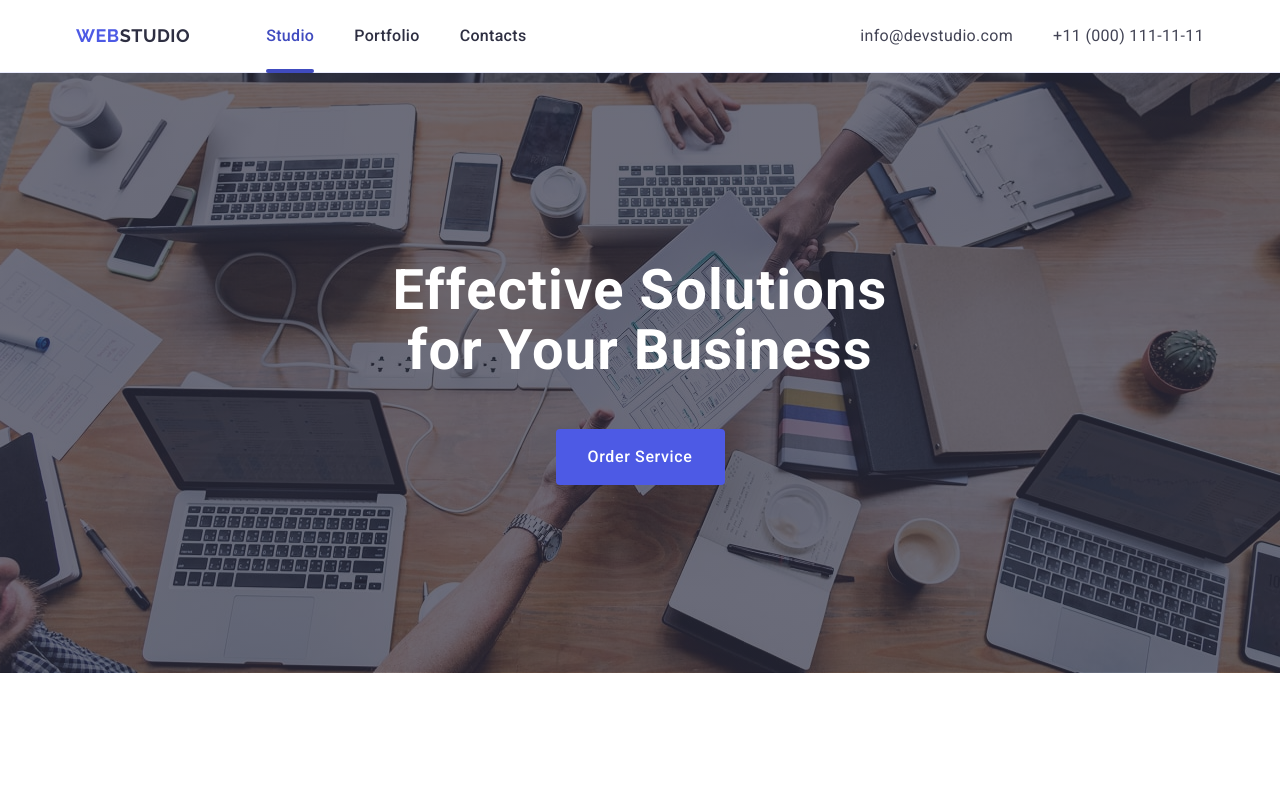
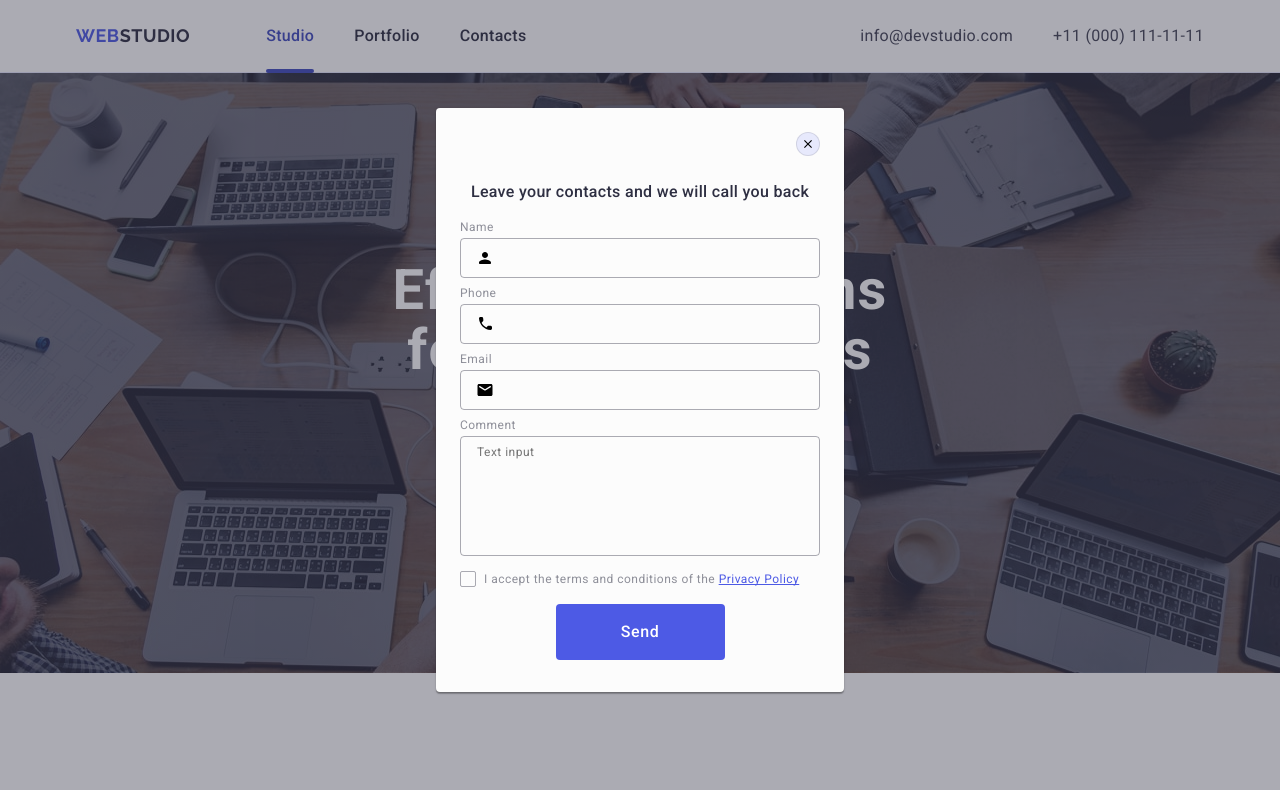
Before and after one commit to Anastasia92/goit-markup-hw-05, a plain HTML site: page index.html in a window 1280 px wide. Shown: the top 790 px of the page. Drawn offline with nearby package versions, Linux system fonts and the light colour scheme.

Commit message:
hw5 change

```diff
--- a/css/styles.css
+++ b/css/styles.css
@@ -418,6 +418,9 @@ img {
     padding-right: 16px;
     padding-left: 16px;
     color: #fff;
+     font-size: 12px;
+     line-height: 2;
+      letter-spacing: 0.04em;
 }
 
 .footer-input::placeholder {
@@ -476,6 +479,7 @@ img {
     position: absolute;
     top: 50%;
     left: 50%;
+    padding: 72px 24px 24px 24px;
     box-shadow: 0 1px 1px 0 rgba(0, 0, 0, 0.14),
     0 1px 3px 0 rgba(0, 0, 0, 0.12),
     0 2px 1px 0 rgba(0, 0, 0, 0.2);
@@ -538,7 +542,7 @@ img {
     outline: transparent;
     background-color: transparent;
     font-size: 14px;
-
+    transition: border-color 250ms cubic-bezier(0.4, 0, 0.2, 1);
 }
 
 .modal-input:focus {
@@ -561,6 +565,8 @@ img {
     color: #8e8f99;
     display: inline-block;
     margin-bottom: 4px;
+    line-height: 1.17;
+    display: block;
 }
 
 .modal-input-icon {
@@ -568,6 +574,7 @@ img {
     left: 16px;
     top: 50%;
     transform: translateY(-50%);
+     transition: fill 250ms cubic-bezier(0.4, 0, 0.2, 1);
 }
 
 .modal-input-cover {
@@ -584,12 +591,17 @@ img {
     height: 120px;
     resize: none;
     padding: 8px 16px;
+     font-size: 12px;
+     line-height: 1.17;
+     letter-spacing: 0.04em;
+      color: rgba(46, 47, 66, 0.4);
+      transition: border-color 250ms cubic-bezier(0.4, 0, 0.2, 1);
 }
 
 .check-text {
     font-weight: 400;
     font-size: 12px;
-    line-height: 1.16667;
+    line-height: 1.17;
     letter-spacing: 0.04em;
     color: #8e8f99;
 
@@ -606,6 +618,7 @@ img {
     align-items: center;
     justify-content: center;
     fill: transparent;
+     transition: background-color 250ms cubic-bezier(0.4, 0, 0.2, 1), border 250ms cubic-bezier(0.4, 0, 0.2, 1), fill 250ms cubic-bezier(0.4, 0, 0.2, 1);
 }
 
 .policy-text {
@@ -616,7 +629,7 @@ img {
 }
 
 .modal-fild-policy {
-    margin-bottom: 24px;
+    margin-bottom: 16px;
 }
 
 .modal-check:checked + .check-text .check-element {
--- a/index.html
+++ b/index.html
@@ -274,7 +274,7 @@
           <div class="footer-bottom">
             <p class="form-text">Subscribe</p>
                <form  class="footer-form">
-                    <label  aria-label="footer email">
+                    <label class="footer-email-form" aria-label="footer email">
                     <input type="email" name="footer-email" placeholder="E-mail" class="footer-input">
                 </label>
                 <button type="submit" class="hero_btn footer-btn">Subscribe
@@ -287,7 +287,7 @@
 
      </div>
     </footer>
-    <div class="backdrop">
+    <div class="backdrop is-open">
       <div class="modal">
         <button type="button" class="modal-close">
             <svg class="modal-close-icon" width="8" height="8">
@@ -300,7 +300,7 @@
                 <label for="user-name" class="modal-input-text">Name</label>
                     <div class="modal-input-cover">
                         <input type="text" class="modal-input" name="user-name" id="user-name"  placeholder=""/>
-                        <svg class="modal-input-icon" width="18" height="18">
+                        <svg class="modal-input-icon" width="18" height="24">
                           <use href="./images/icons.svg#icon-person"></use>
                         </svg>
                     </div>
@@ -317,21 +317,21 @@
            <div class="modal-fild">
                 <label for="user-email" class="modal-input-text">Email</label>
                 <div class="modal-input-cover">
-                    <input type="email" class="modal-input" name="user-email"/>
+                    <input type="email" class="modal-input" id="user-email" name="user-email"/>
                     <svg class="modal-input-icon" width="18" height="24">
                           <use href="./images/icons.svg#icon-email"></use>
                     </svg>
                 </div>
            </div>
            <div class="modal-fild">
-                <label for="user-text" class="modal-input-text">Comment</label>
-              <textarea class="modal-textarea" name="user-text" id="user-text" placeholder="Text input"></textarea>
+                <label for="user-comment" class="modal-input-text">Comment</label>
+              <textarea class="modal-textarea" name="user-comment" id="user-comment" placeholder="Text input"></textarea>
            </div>
-           <div class="modal-fild-policy">
-            <input type="checkbox" name="policy"
-             id="policy" class="modal-check visually-hidden"
+           <div class="modal-fild modal-fild-policy">
+            <input type="checkbox" name="user-privacy"
+             id="user-privacy" class="modal-check visually-hidden"
               value="true">
-            <label for="policy" class="check-text"><span class="check-element"><svg class="check-icon" width="10"
+            <label for="user-privacy" class="check-text"><span class="check-element"><svg class="check-icon" width="10"
                  height="8">
               <use href="./images/icons.svg#icon-vector"></use>
             </svg></span>I accept the terms and conditions of the <a href="" class="policy-text">Privacy Policy</a></label>
```
